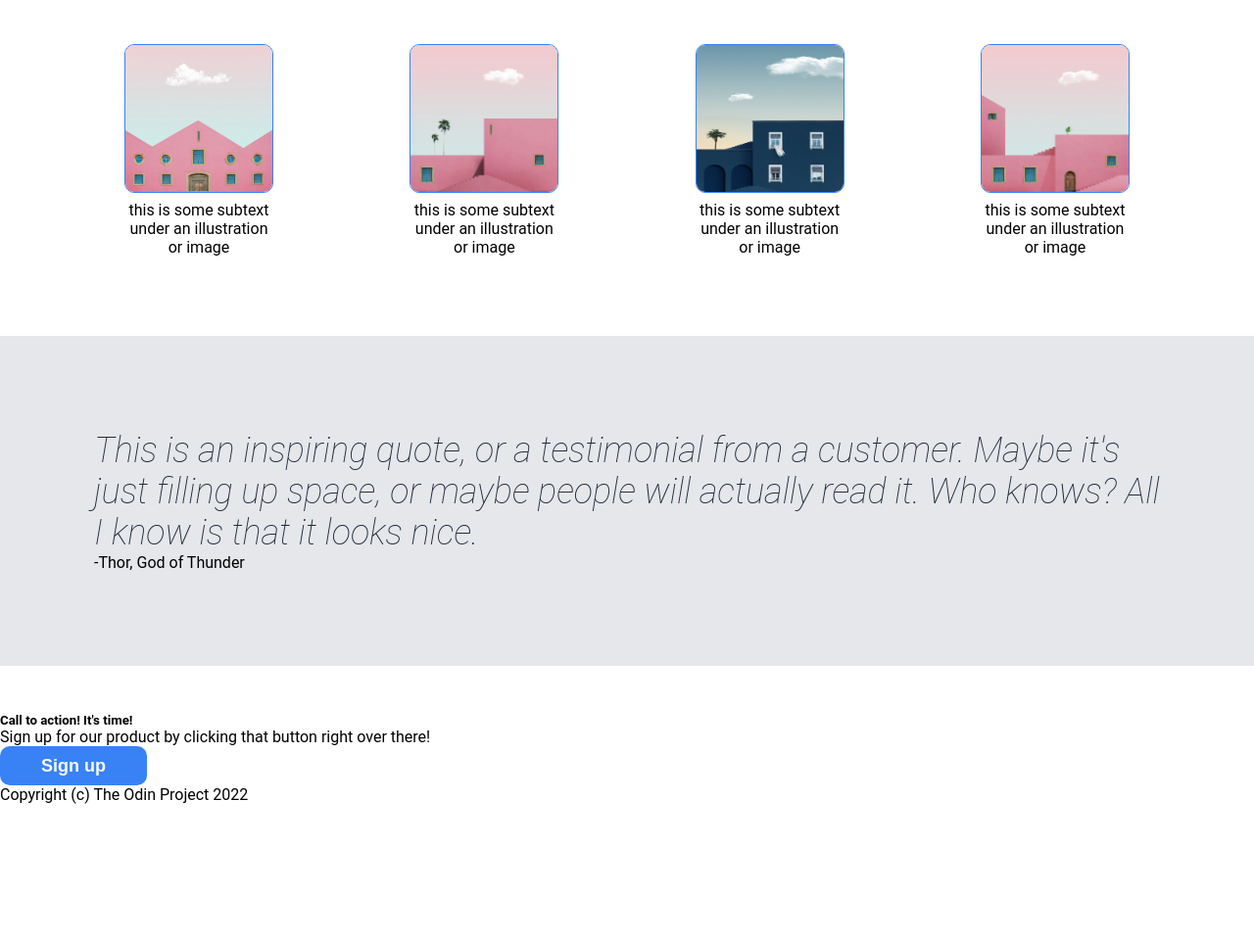
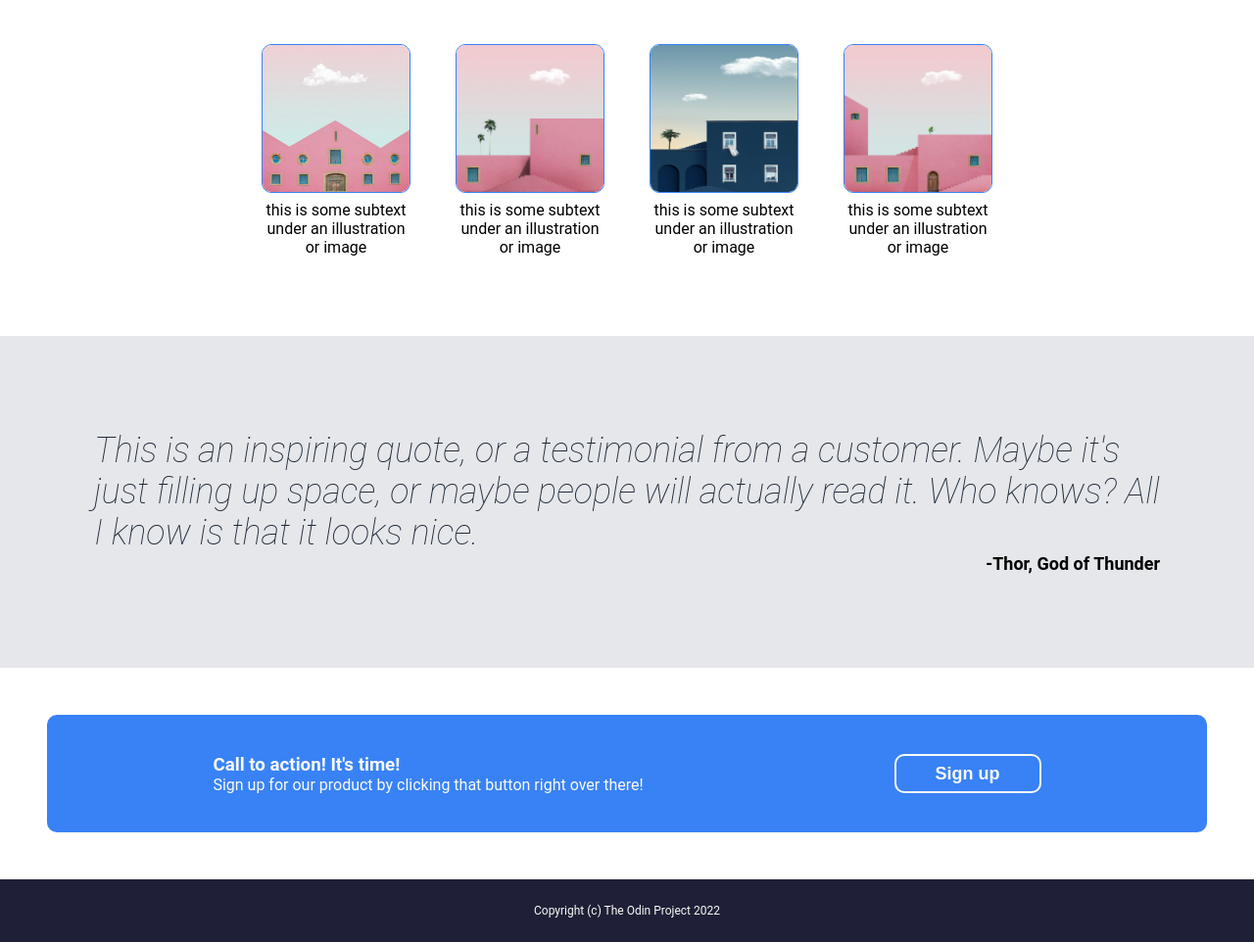
Before and after one commit to kanmear/landing, a plain HTML site: page index.html in a window 1280 px wide. Shown: the part 505-1467 px from the top of the page at 98% size. Before the commit the page ends 1326 px from the top, so only its background shows below. Drawn offline with Linux system fonts and the light colour scheme.

Commit message:
revision: first iteration finished

```diff
--- a/index.html
+++ b/index.html
@@ -1,4 +1,5 @@
 <!DOCTYPE html>
+<!-- portfolio prototype -->
 
 <html lang="en">
 
@@ -9,6 +10,7 @@
 </head>
 
 <body>
+  <div class="header-background">
     <div class="header">
       <div class="logo">Header Logo</div>
       <div class="header-links">
@@ -19,7 +21,9 @@
         </ul>
       </div>
     </div>
+  </div>
 
+  <div class="summary-background">
     <div class="summary">
       <div class="summary-message-and-signup">
         <div>This website is awesome</div>
@@ -31,6 +35,7 @@
 
       <div class="summary-image">
         <img src="./img/landscape.jpg" alt="placeholder">
+      </div>
     </div>
   </div>
 
@@ -74,10 +79,12 @@
   </div>
 
   <div class="signup">
-    <h5>Call to action! It's time!</h5>
+    <div class="signup-text">
+      <h3>Call to action! It's time!</h3>
       <p>Sign up for our product by clicking that button right over there!</p>
     </div>
     <button type="button">Sign up</button>
+  </div>
 
   <div class="footer">
     <p>Copyright (c) The Odin Project 2022</p>
--- a/style.css
+++ b/style.css
@@ -1,3 +1,8 @@
+:root {
+  --margin-horizontal: 48px;
+  --margin-vertical: 16px;
+}
+
 * {
   margin: 0;
   padding: 0;
@@ -11,11 +16,14 @@ body {
   font-family: Roboto, sans-serif;
 }
 
+.header-background {
+  background-color: #1f2037;
+}
+
 .header {
   display: flex;
   justify-content: space-between;
   align-items: center;
-  background-color: #1f2037;
 }
 
 .logo  {
@@ -23,34 +31,45 @@ body {
   font-weight: bold;
   color: #f9faf8;
   margin: 16px auto 16px 48px;
+  /* margin: var(--margin-vertical), auto, */
+  /*         var(--margin-vertical), var(--margin-horizontal); */
 }
 
 .header-links {
   margin: 16px 48px 16px auto;
+  /* margin: var(--margin-vertical), var(--margin-horizontal), */
+  /*         var(--margin-vertical), auto; */
+}
+
+.summary-background {
+  background-color: #1f2037;
 }
 
 .summary {
   display: flex;
+  justify-content: space-between;
+  gap: 15vw;
   align-items: center;
-  background-color: #1f2037;
 }
 
 .summary-message-and-signup {
   flex: 0 1 auto;
   display: flex;
   flex-direction: column;
-  width: 40vw;
+  width: 35vw;
   margin: 48px auto 48px 48px;
 }
 
 .summary-message-and-signup div {
   font-size: 48px;
   font-weight: 600;
+  width: 30vw;
   color: #f9faf8;
 }
 
 .summary-message-and-signup p {
   font-size: 18px;
+  width: 30vw;
   color: #e5e7eb;
 }
 
@@ -92,9 +111,9 @@ button {
 
 .block-container {
   display: flex;
-  align-self: stretch;
-  justify-content: space-between;
-  /* gap: 48px; */
+  align-self: center;
+  /* justify-content: space-between; */
+  gap: 48px;
   margin: 0 10vw 0 10vw;
 }
 
@@ -120,10 +139,12 @@ button {
 
 .quote {
   background-color: #e5e7eb;
-  margin: 48px 0 48px 0;
+  margin: 48px 0 0 0;
 }
 
 .quote div {
+  display: flex;
+  flex-direction: column;
   padding: 96px;
 }
 
@@ -135,11 +156,41 @@ button {
 }
 
 .quote-signature {
+  font-size: 18px;
+  font-weight: bold;
+  margin: 0 0 0 auto;
+}
 
+.signup {
+  display: flex;
+  justify-content: center;
+  align-items: center;
+  gap: 20vw;
+  height: 120px;
+  background-color: #3882f6;
+  border: none;
+  border-radius: 10px;
+  margin: 48px 48px;
+}
+
+.signup-text {
+  color: #f9faf8;
+  display: flex;
+  flex-direction: column;
+}
+
+.signup button {
+  border: solid 2px #f9faf8;
 }
 
 .footer {
-  margin-top: auto;
+  display: flex;
+  justify-content: center;
+  align-items: center;
+  font-size: 12px;
+  color: #f9faf8;
+  height: 64px;
+  background-color: #1f2037;
 }
 
 li {
```
Lines whose indentation alone changed are shown as unchanged.
